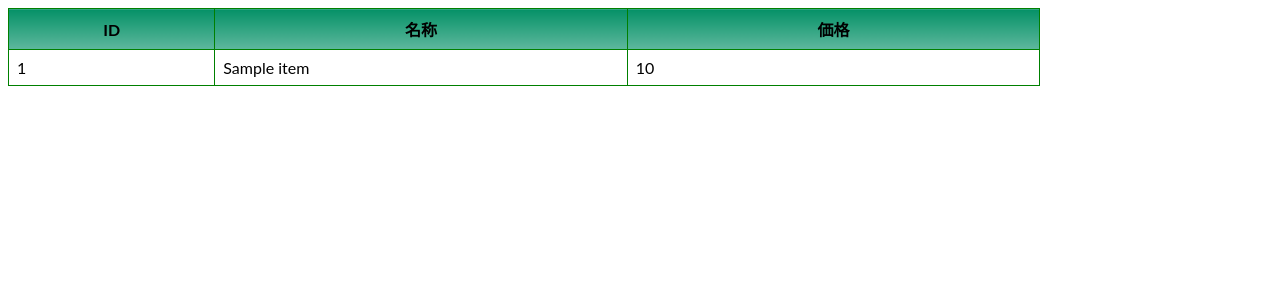
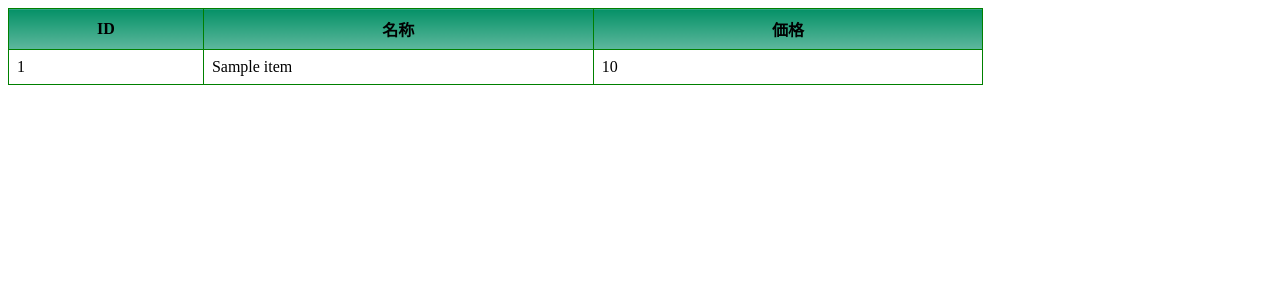
Before and after one commit to Nagatsuki46/meiho-bookshelf, a PHP site: page /list.php in a window 1280 px wide. Shown: the top 300 px of the page. Run offline with PHP 8.4, Linux system fonts and the light colour scheme; tables that the repository leaves empty or names only in its code hold one stand-in row (values such as "Sample post"); some libraries are stand-ins or nearby versions.

Commit message:
フォントや横罫線消し追加

```diff
--- a/list.css
+++ b/list.css
@@ -1,7 +1,6 @@
 Table {
     border-collapse: collapse;
     border: solid 1px green;
-    font-family: 'Lato', 'Noto Sans JP', 'ヒラギノ角ゴ ProN', 'Hiragino Kaku Gothic ProN', 'メイリオ', Meiryo, 'ＭＳ Ｐゴシック', 'MS PGothic', sans-serif;
 }
 thead tr th{
     /* border-bottom:double 3px green;
```
